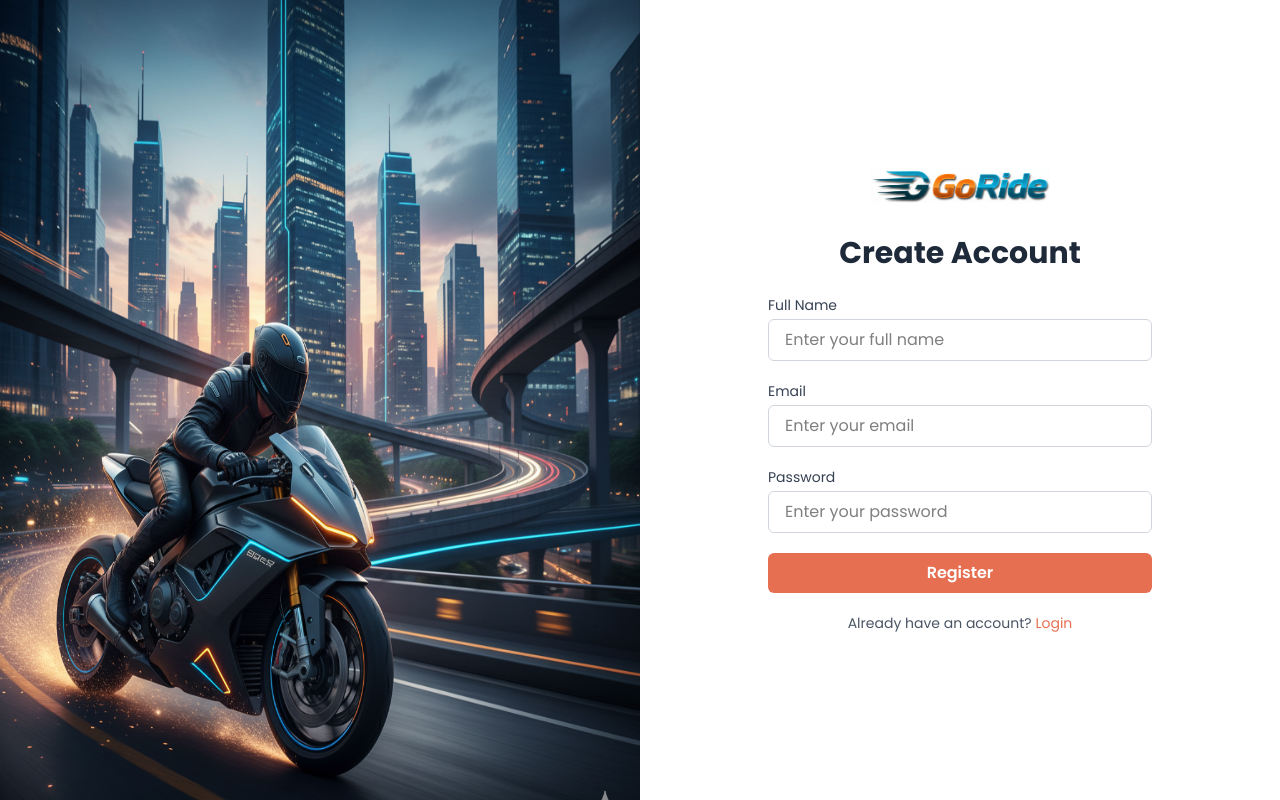
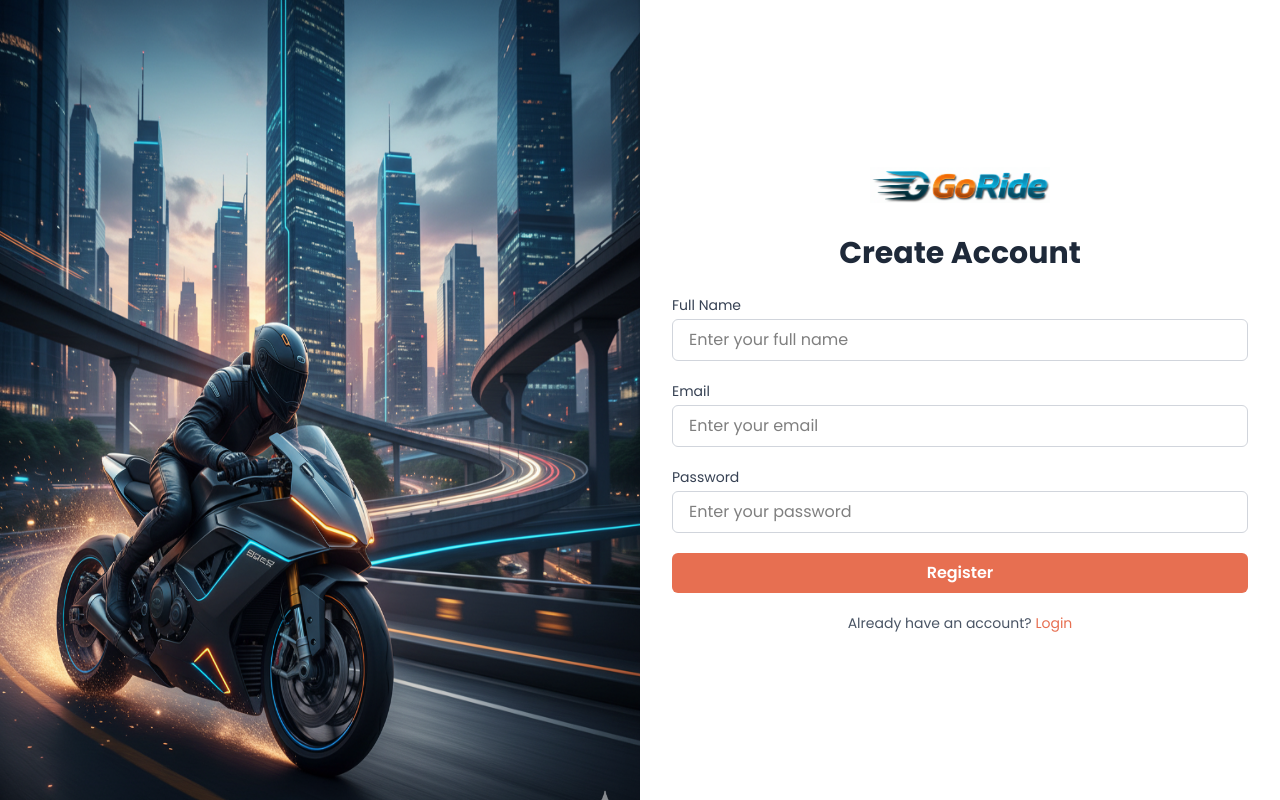
Before and after one commit to khalidhossain5000/biker-zone-next-js-project, a Next.js app: page /register in a window 1280 px wide. Built offline with nearby package versions, Linux system fonts and the light colour scheme.

Commit message:
mobile responsive menu fully completed

```diff
--- a/app/(auth)/login/page.js
+++ b/app/(auth)/login/page.js
@@ -35,7 +35,7 @@ const LoginPage = () => {
     </div>
 
     {/* Login Form */}
-    <div className="w-full max-w-md">
+    <div className="w-full max-w-3xl">
       <h2 className="text-3xl font-bold mb-6 text-center text-gray-800 dark:text-white">
         Welcome Back
       </h2>
--- a/app/(auth)/register/page.js
+++ b/app/(auth)/register/page.js
@@ -34,7 +34,7 @@ const Register = () => {
         </div>
 
         {/* Register Form */}
-        <form className="w-full max-w-sm space-y-5">
+        <form className="w-full max-w-3xl space-y-5">
           <h2 className="text-3xl font-bold text-gray-800 dark:text-gray-100 text-center mb-6">
             Create Account
           </h2>
--- a/components/(Global)/HomeNav/NavBar/NavBar.jsx
+++ b/components/(Global)/HomeNav/NavBar/NavBar.jsx
@@ -7,7 +7,7 @@ import ResponsiveMenu from "../../ReponsiveSIdebarMenu/ResponsiveMenu";
 
 const NavBar = () => {
   return (
-    <nav className="py-6 container mx-auto flex items-center justify-between lg:pr-3 xl:pr-1">
+    <nav className="sticky  top-0 py-6 container mx-auto flex items-center justify-between lg:pr-3 xl:pr-1">
       <div className="logo dark:hidden">
         <Image
           src={logo}
@@ -33,7 +33,7 @@ const NavBar = () => {
         <NavItem></NavItem>
       </div>
 
-      {/* ?mobile responsive menu start here */}
+      {/* mobile responsive menu start here */}
       <ResponsiveMenu/>
     </nav>
   );
--- a/components/HomePage/BannerSlider/Slider.jsx
+++ b/components/HomePage/BannerSlider/Slider.jsx
@@ -22,6 +22,7 @@ const Slider = () => {
     <Swiper
       navigation={true}
       modules={[Navigation]}
+
       className="mySwiper bg-[#fdf1ee] dark:bg-[#1e1412] rounded-2xl shadow-md mt-6 lg:mt-14"
       loop={true}
     >
```
